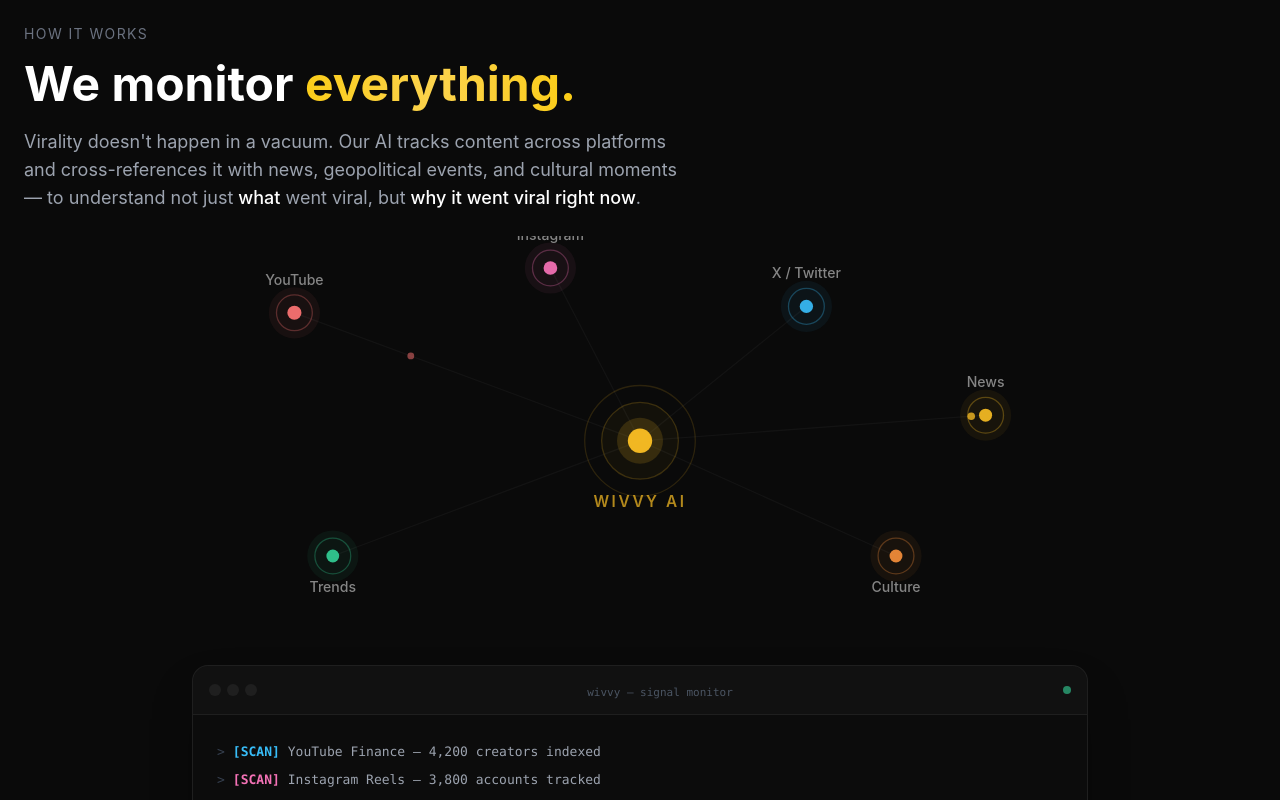
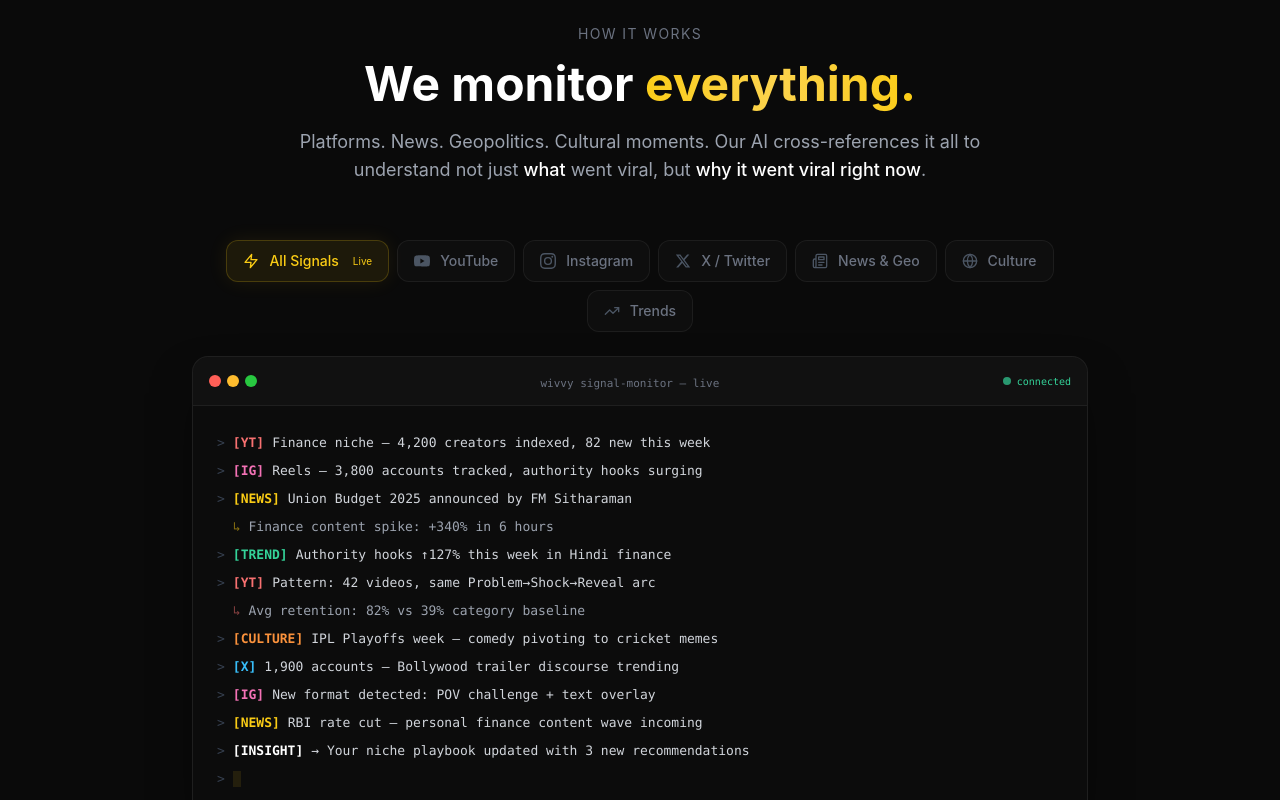
Before and after one commit to Treeback/wivvy-landing, a Next.js app: page / in a window 1280 px wide. Shown: the part 1160-1960 px from the top of the page. Built offline with nearby package versions, Linux system fonts and the light colour scheme.

Commit message:
Rebuild how-it-works as interactive signal monitor with real icons and filterable feed

```diff
--- a/components/Solution.tsx
+++ b/components/Solution.tsx
@@ -1,38 +1,139 @@
 'use client'
 
 import React from 'react'
-import { motion, useInView } from 'framer-motion'
-import { ArrowRight } from 'lucide-react'
+import { motion, AnimatePresence, useInView } from 'framer-motion'
+import { ArrowRight, Newspaper, Globe, TrendingUp, Zap } from 'lucide-react'
 
-/* ── signal network nodes ── */
-const nodes = [
-  { id: 'yt', label: 'YouTube', x: 80, y: 60, color: '#f87171', delay: 0.3 },
-  { id: 'ig', label: 'Instagram', x: 280, y: 25, color: '#f472b6', delay: 0.5 },
-  { id: 'tw', label: 'X / Twitter', x: 480, y: 55, color: '#38bdf8', delay: 0.7 },
-  { id: 'news', label: 'News', x: 620, y: 140, color: '#fbbf24', delay: 0.9 },
-  { id: 'culture', label: 'Culture', x: 550, y: 250, color: '#fb923c', delay: 1.1 },
-  { id: 'trends', label: 'Trends', x: 110, y: 250, color: '#34d399', delay: 1.3 },
+/* ── Platform SVG icons ── */
+function YoutubeIcon({ className }: { className?: string }) {
+  return (
+    <svg viewBox="0 0 24 24" fill="currentColor" className={className}>
+      <path d="M23.498 6.186a3.016 3.016 0 0 0-2.122-2.136C19.505 3.545 12 3.545 12 3.545s-7.505 0-9.377.505A3.017 3.017 0 0 0 .502 6.186C0 8.07 0 12 0 12s0 3.93.502 5.814a3.016 3.016 0 0 0 2.122 2.136c1.871.505 9.376.505 9.376.505s7.505 0 9.377-.505a3.015 3.015 0 0 0 2.122-2.136C24 15.93 24 12 24 12s0-3.93-.502-5.814zM9.545 15.568V8.432L15.818 12l-6.273 3.568z"/>
+    </svg>
+  )
+}
+
+function InstagramIcon({ className }: { className?: string }) {
+  return (
+    <svg viewBox="0 0 24 24" fill="currentColor" className={className}>
+      <path d="M12 2.163c3.204 0 3.584.012 4.85.07 3.252.148 4.771 1.691 4.919 4.919.058 1.265.069 1.645.069 4.849 0 3.205-.012 3.584-.069 4.849-.149 3.225-1.664 4.771-4.919 4.919-1.266.058-1.644.07-4.85.07-3.204 0-3.584-.012-4.849-.07-3.26-.149-4.771-1.699-4.919-4.92-.058-1.265-.07-1.644-.07-4.849 0-3.204.013-3.583.07-4.849.149-3.227 1.664-4.771 4.919-4.919 1.266-.057 1.645-.069 4.849-.069zM12 0C8.741 0 8.333.014 7.053.072 2.695.272.273 2.69.073 7.052.014 8.333 0 8.741 0 12c0 3.259.014 3.668.072 4.948.2 4.358 2.618 6.78 6.98 6.98C8.333 23.986 8.741 24 12 24c3.259 0 3.668-.014 4.948-.072 4.354-.2 6.782-2.618 6.979-6.98.059-1.28.073-1.689.073-4.948 0-3.259-.014-3.667-.072-4.947-.196-4.354-2.617-6.78-6.979-6.98C15.668.014 15.259 0 12 0zm0 5.838a6.162 6.162 0 1 0 0 12.324 6.162 6.162 0 0 0 0-12.324zM12 16a4 4 0 1 1 0-8 4 4 0 0 1 0 8zm6.406-11.845a1.44 1.44 0 1 0 0 2.881 1.44 1.44 0 0 0 0-2.881z"/>
+    </svg>
+  )
+}
+
+function XIcon({ className }: { className?: string }) {
+  return (
+    <svg viewBox="0 0 24 24" fill="currentColor" className={className}>
+      <path d="M18.244 2.25h3.308l-7.227 8.26 8.502 11.24H16.17l-5.214-6.817L4.99 21.75H1.68l7.73-8.835L1.254 2.25H8.08l4.713 6.231zm-1.161 17.52h1.833L7.084 4.126H5.117z"/>
+    </svg>
+  )
+}
+
+/* ── Signal sources ── */
+const sources = [
+  {
+    id: 'all',
+    label: 'All Signals',
+    icon: Zap,
+    iconType: 'lucide' as const,
+    stat: 'Live',
+    color: '#fbbf24',
+    bg: 'bg-yellow-400/[0.08]',
+    border: 'border-yellow-400/20',
+    textColor: 'text-yellow-400',
+  },
+  {
+    id: 'youtube',
+    label: 'YouTube',
+    icon: YoutubeIcon,
+    iconType: 'svg' as const,
+    stat: '4,200 creators',
+    color: '#f87171',
+    bg: 'bg-red-400/[0.08]',
+    border: 'border-red-400/20',
+    textColor: 'text-red-400',
+  },
+  {
+    id: 'instagram',
+    label: 'Instagram',
+    icon: InstagramIcon,
+    iconType: 'svg' as const,
+    stat: '3,800 accounts',
+    color: '#f472b6',
+    bg: 'bg-pink-400/[0.08]',
+    border: 'border-pink-400/20',
+    textColor: 'text-pink-400',
+  },
+  {
+    id: 'twitter',
+    label: 'X / Twitter',
+    icon: XIcon,
+    iconType: 'svg' as const,
+    stat: '1,900 accounts',
+    color: '#38bdf8',
+    bg: 'bg-sky-400/[0.08]',
+    border: 'border-sky-400/20',
+    textColor: 'text-sky-400',
+  },
+  {
+    id: 'news',
+    label: 'News & Geo',
+    icon: Newspaper,
+    iconType: 'lucide' as const,
+    stat: '24/7 monitoring',
+    color: '#fbbf24',
+    bg: 'bg-yellow-400/[0.08]',
+    border: 'border-yellow-400/20',
+    textColor: 'text-yellow-400',
+  },
+  {
+    id: 'culture',
+    label: 'Culture',
+    icon: Globe,
+    iconType: 'lucide' as const,
+    stat: 'IPL, Bollywood...',
+    color: '#fb923c',
+    bg: 'bg-orange-400/[0.08]',
+    border: 'border-orange-400/20',
+    textColor: 'text-orange-400',
+  },
+  {
+    id: 'trends',
+    label: 'Trends',
+    icon: TrendingUp,
+    iconType: 'lucide' as const,
+    stat: 'Real-time',
+    color: '#34d399',
+    bg: 'bg-emerald-400/[0.08]',
+    border: 'border-emerald-400/20',
+    textColor: 'text-emerald-400',
+  },
 ]
-const center = { x: 350, y: 160 }
 
-/* ── terminal feed ── */
+/* ── Feed entries with source tags ── */
 const feedEntries = [
-  { color: 'text-sky-400', prefix: 'SCAN', text: 'YouTube Finance — 4,200 creators indexed', delay: 0 },
-  { color: 'text-pink-400', prefix: 'SCAN', text: 'Instagram Reels — 3,800 accounts tracked', delay: 0.6 },
-  { color: 'text-yellow-400', prefix: 'NEWS', text: 'Union Budget 2025 announced', delay: 1.4 },
-  { color: 'text-yellow-400', prefix: '  ↳', text: 'Finance content spike: +340% in 6 hours', delay: 2.0 },
-  { color: 'text-yellow-400', prefix: '  ↳', text: 'Top hook: "Budget mein ye chhupa hai..."', delay: 2.4 },
-  { color: 'text-emerald-400', prefix: 'TREND', text: 'Authority hooks ↑127% across Hindi finance', delay: 3.2 },
-  { color: 'text-purple-400', prefix: 'PATTERN', text: '42 videos matched — same structure', delay: 4.0 },
-  { color: 'text-purple-400', prefix: '  ↳', text: 'Retention: 82% vs 39% baseline', delay: 4.4 },
-  { color: 'text-orange-400', prefix: 'CULTURE', text: 'IPL Playoffs → cricket meme surge', delay: 5.2 },
-  { color: 'text-sky-400', prefix: 'SCAN', text: 'X/Twitter — 1,900 accounts monitored', delay: 6.0 },
-  { color: 'text-white', prefix: 'INSIGHT', text: 'Playbook updated — 3 new recommendations', delay: 6.8 },
+  { source: 'youtube', color: 'text-red-400', prefix: 'YT', text: 'Finance niche — 4,200 creators indexed, 82 new this week', delay: 0 },
+  { source: 'instagram', color: 'text-pink-400', prefix: 'IG', text: 'Reels — 3,800 accounts tracked, authority hooks surging', delay: 0.5 },
+  { source: 'news', color: 'text-yellow-400', prefix: 'NEWS', text: 'Union Budget 2025 announced by FM Sitharaman', delay: 1.0 },
+  { source: 'news', color: 'text-yellow-400', prefix: '  ↳', text: 'Finance content spike: +340% in 6 hours', delay: 1.4 },
+  { source: 'trends', color: 'text-emerald-400', prefix: 'TREND', text: 'Authority hooks ↑127% this week in Hindi finance', delay: 2.0 },
+  { source: 'youtube', color: 'text-red-400', prefix: 'YT', text: 'Pattern: 42 videos, same Problem→Shock→Reveal arc', delay: 2.6 },
+  { source: 'youtube', color: 'text-red-400', prefix: '  ↳', text: 'Avg retention: 82% vs 39% category baseline', delay: 3.0 },
+  { source: 'culture', color: 'text-orange-400', prefix: 'CULTURE', text: 'IPL Playoffs week — comedy pivoting to cricket memes', delay: 3.6 },
+  { source: 'twitter', color: 'text-sky-400', prefix: 'X', text: '1,900 accounts — Bollywood trailer discourse trending', delay: 4.2 },
+  { source: 'instagram', color: 'text-pink-400', prefix: 'IG', text: 'New format detected: POV challenge + text overlay', delay: 4.8 },
+  { source: 'news', color: 'text-yellow-400', prefix: 'NEWS', text: 'RBI rate cut — personal finance content wave incoming', delay: 5.4 },
+  { source: 'all', color: 'text-white', prefix: 'INSIGHT', text: '→ Your niche playbook updated with 3 new recommendations', delay: 6.0 },
 ]
 
 export default function WhatWeDo() {
+  const [activeSource, setActiveSource] = React.useState('all')
   const ref = React.useRef<HTMLDivElement>(null)
   const isInView = useInView(ref, { once: true, margin: '-80px' })
+
+  const filteredEntries = activeSource === 'all'
+    ? feedEntries
+    : feedEntries.filter((e) => e.source === activeSource || e.source === 'all')
 
   return (
     <section className="py-24 relative overflow-hidden" id="how-it-works">
@@ -43,195 +144,98 @@
           initial={{ opacity: 0, y: 20 }}
           whileInView={{ opacity: 1, y: 0 }}
           viewport={{ once: true }}
-          className="max-w-4xl mb-6"
+          className="text-center max-w-3xl mx-auto mb-14"
         >
           <p className="text-sm text-gray-500 uppercase tracking-widest mb-4">How it works</p>
           <h2 className="text-3xl md:text-4xl lg:text-5xl font-bold text-white leading-tight mb-5">
             We monitor
             <span className="text-gradient-yellow"> everything.</span>
           </h2>
-          <p className="text-gray-400 text-lg max-w-2xl">
-            Virality doesn&apos;t happen in a vacuum. Our AI tracks content across platforms and
-            cross-references it with news, geopolitical events, and cultural moments — to
-            understand not just <em className="text-white not-italic font-medium">what</em> went viral, but <em className="text-white not-italic font-medium">why it went viral right now</em>.
+          <p className="text-gray-400 text-lg">
+            Platforms. News. Geopolitics. Cultural moments.
+            Our AI cross-references it all to understand not just <em className="text-white not-italic font-medium">what</em> went viral,
+            but <em className="text-white not-italic font-medium">why it went viral right now</em>.
           </p>
         </motion.div>
 
-        {/* ── Animated Signal Network ── */}
-        <motion.div
-          initial={{ opacity: 0 }}
-          whileInView={{ opacity: 1 }}
+        {/* ── Source selector cards ── */}
+        <div className="flex flex-wrap justify-center gap-2 mb-6 max-w-4xl mx-auto">
+          {sources.map((source, i) => {
+            const isActive = activeSource === source.id
+            const Icon = source.icon
+            return (
+              <motion.button
+                key={source.id}
+                initial={{ opacity: 0, y: 15 }}
+                whileInView={{ opacity: 1, y: 0 }}
                 viewport={{ once: true }}
-          transition={{ duration: 0.8 }}
-          className="max-w-4xl mx-auto mb-8 hidden md:block"
+                transition={{ delay: 0.1 + i * 0.05 }}
+                onClick={() => setActiveSource(source.id)}
+                className={`flex items-center gap-2.5 px-4 py-2.5 rounded-xl border transition-all duration-300 ${
+                  isActive
+                    ? `${source.bg} ${source.border} ${source.textColor}`
+                    : 'border-white/[0.06] bg-white/[0.02] text-gray-500 hover:bg-white/[0.04] hover:border-white/[0.1]'
+                }`}
+                style={isActive ? { boxShadow: `0 0 20px ${source.color}15` } : {}}
               >
-          <svg viewBox="0 0 700 310" className="w-full h-auto" fill="none">
-            {/* Connection lines from nodes to center */}
-            {nodes.map((node) => (
-              <g key={node.id}>
-                {/* Static line */}
-                <motion.line
-                  x1={node.x} y1={node.y}
-                  x2={center.x} y2={center.y}
-                  stroke="white" strokeOpacity={0.04} strokeWidth={1}
-                  initial={{ pathLength: 0 }}
-                  whileInView={{ pathLength: 1 }}
-                  viewport={{ once: true }}
-                  transition={{ delay: node.delay, duration: 0.6 }}
-                />
-                {/* Animated particle along line */}
-                <motion.circle
-                  r={3}
-                  fill={node.color}
-                  opacity={0.7}
-                  initial={{ cx: node.x, cy: node.y }}
-                  animate={{
-                    cx: [node.x, center.x],
-                    cy: [node.y, center.y],
-                    opacity: [0.8, 0],
-                    r: [3, 2],
-                  }}
-                  transition={{
-                    duration: 2.5,
-                    delay: node.delay + 0.8,
-                    repeat: Infinity,
-                    repeatDelay: 1.5 + Math.random() * 2,
-                    ease: 'easeIn',
-                  }}
-                />
-                {/* Second particle offset */}
-                <motion.circle
-                  r={2}
-                  fill={node.color}
-                  opacity={0.5}
-                  initial={{ cx: node.x, cy: node.y }}
-                  animate={{
-                    cx: [node.x, center.x],
-                    cy: [node.y, center.y],
-                    opacity: [0.6, 0],
-                  }}
-                  transition={{
-                    duration: 2,
-                    delay: node.delay + 2.5,
-                    repeat: Infinity,
-                    repeatDelay: 2 + Math.random() * 2,
-                    ease: 'easeIn',
-                  }}
-                />
-              </g>
-            ))}
-
-            {/* Outer nodes */}
-            {nodes.map((node) => (
-              <motion.g
-                key={`node-${node.id}`}
-                initial={{ opacity: 0, scale: 0 }}
-                whileInView={{ opacity: 1, scale: 1 }}
-                viewport={{ once: true }}
-                transition={{ delay: node.delay, type: 'spring', stiffness: 120 }}
+                <Icon className={`w-4 h-4 ${isActive ? source.textColor : 'text-gray-600'} transition-colors`} />
+                <span className="text-sm font-medium">{source.label}</span>
+                {isActive && (
+                  <motion.span
+                    initial={{ opacity: 0, scale: 0.8 }}
+                    animate={{ opacity: 1, scale: 1 }}
+                    className="text-[10px] opacity-60 ml-1"
                   >
-                {/* Glow */}
-                <circle cx={node.x} cy={node.y} r={20} fill={node.color} opacity={0.06} />
-                {/* Ring */}
-                <circle cx={node.x} cy={node.y} r={14} fill="none" stroke={node.color} strokeWidth={1} strokeOpacity={0.3} />
-                {/* Dot */}
-                <motion.circle
-                  cx={node.x} cy={node.y} r={5}
-                  fill={node.color}
-                  animate={{ r: [5, 6, 5], opacity: [0.9, 1, 0.9] }}
-                  transition={{ duration: 2, repeat: Infinity, ease: 'easeInOut', delay: node.delay * 0.5 }}
-                />
-                {/* Label */}
-                <text
-                  x={node.x}
-                  y={node.y + (node.y < center.y ? -22 : 28)}
-                  textAnchor="middle"
-                  fill="white"
-                  opacity={0.5}
-                  fontSize={11}
-                  fontFamily="Inter, system-ui, sans-serif"
-                  fontWeight={500}
-                >
-                  {node.label}
-                </text>
-              </motion.g>
-            ))}
-
-            {/* Center node — Wivvy AI */}
-            <motion.g
-              initial={{ opacity: 0, scale: 0 }}
-              whileInView={{ opacity: 1, scale: 1 }}
-              viewport={{ once: true }}
-              transition={{ delay: 0.2, type: 'spring', stiffness: 80 }}
-            >
-              {/* Outer glow pulse */}
-              <motion.circle
-                cx={center.x} cy={center.y} r={40}
-                fill="none" stroke="#fbbf24" strokeWidth={1}
-                animate={{ r: [40, 48, 40], strokeOpacity: [0.1, 0.2, 0.1] }}
-                transition={{ duration: 3, repeat: Infinity, ease: 'easeInOut' }}
-              />
-              {/* Mid ring */}
-              <circle cx={center.x} cy={center.y} r={30} fill="#fbbf24" opacity={0.04} />
-              <circle cx={center.x} cy={center.y} r={30} fill="none" stroke="#fbbf24" strokeWidth={1} strokeOpacity={0.2} />
-              {/* Core */}
-              <circle cx={center.x} cy={center.y} r={18} fill="#fbbf24" opacity={0.15} />
-              <motion.circle
-                cx={center.x} cy={center.y} r={8}
-                fill="#fbbf24"
-                animate={{ r: [8, 10, 8], opacity: [0.8, 1, 0.8] }}
-                transition={{ duration: 2, repeat: Infinity, ease: 'easeInOut' }}
-              />
-              {/* Label */}
-              <text
-                x={center.x}
-                y={center.y + 52}
-                textAnchor="middle"
-                fill="#fbbf24"
-                opacity={0.7}
-                fontSize={12}
-                fontFamily="Inter, system-ui, sans-serif"
-                fontWeight={600}
-                letterSpacing={2}
-              >
-                WIVVY AI
-              </text>
-            </motion.g>
-          </svg>
-        </motion.div>
+                    {source.stat}
+                  </motion.span>
+                )}
+              </motion.button>
+            )
+          })}
+        </div>
 
         {/* ── Terminal ── */}
         <motion.div
           ref={ref}
-          initial={{ opacity: 0, y: 30 }}
+          initial={{ opacity: 0, y: 20 }}
           whileInView={{ opacity: 1, y: 0 }}
           viewport={{ once: true }}
-          transition={{ delay: 0.1 }}
           className="max-w-4xl mx-auto"
         >
-          <div className="rounded-2xl border border-white/[0.08] bg-[#0C0C0C] overflow-hidden shadow-2xl shadow-black/40">
+          <div className="rounded-2xl border border-white/[0.08] bg-[#0C0C0C] overflow-hidden shadow-2xl shadow-black/50">
             {/* Chrome */}
             <div className="flex items-center gap-2 px-4 py-3 border-b border-white/[0.06] bg-white/[0.02]">
               <div className="flex gap-1.5">
-                <div className="w-3 h-3 rounded-full bg-white/[0.06]" />
-                <div className="w-3 h-3 rounded-full bg-white/[0.06]" />
-                <div className="w-3 h-3 rounded-full bg-white/[0.06]" />
+                <div className="w-3 h-3 rounded-full bg-[#ff5f57]" />
+                <div className="w-3 h-3 rounded-full bg-[#febc2e]" />
+                <div className="w-3 h-3 rounded-full bg-[#28c840]" />
               </div>
               <div className="flex-1 text-center">
-                <span className="text-[11px] text-gray-600 font-mono">wivvy — signal monitor</span>
+                <span className="text-[11px] text-gray-500 font-mono">wivvy signal-monitor — live</span>
               </div>
+              <div className="flex items-center gap-1.5">
                 <div className="w-2 h-2 rounded-full bg-emerald-400 animate-pulse" />
+                <span className="text-[10px] text-emerald-400 font-mono">connected</span>
+              </div>
             </div>
 
             {/* Body */}
-            <div className="p-5 md:p-6 font-mono text-[13px] leading-loose h-[380px] overflow-hidden relative">
-              <div className="space-y-0.5">
-                {feedEntries.map((entry, i) => (
+            <div className="p-5 md:p-6 font-mono text-[13px] leading-loose min-h-[340px] relative">
+              <AnimatePresence mode="wait">
                 <motion.div
-                    key={i}
-                    initial={{ opacity: 0, y: 8 }}
-                    animate={isInView ? { opacity: 1, y: 0 } : {}}
-                    transition={{ delay: entry.delay, duration: 0.3 }}
+                  key={activeSource}
+                  initial={{ opacity: 0 }}
+                  animate={{ opacity: 1 }}
+                  exit={{ opacity: 0 }}
+                  transition={{ duration: 0.2 }}
+                  className="space-y-0.5"
+                >
+                  {filteredEntries.map((entry, i) => (
+                    <motion.div
+                      key={`${activeSource}-${i}`}
+                      initial={{ opacity: 0, x: -10 }}
+                      animate={isInView ? { opacity: 1, x: 0 } : {}}
+                      transition={{ delay: i * 0.12, duration: 0.25 }}
                       className="flex gap-0"
                     >
                       {entry.prefix.startsWith('  ') ? (
@@ -244,16 +248,18 @@
                         <>
                           <span className="text-gray-700 select-none mr-2">&gt;</span>
                           <span className={`${entry.color} font-semibold mr-2`}>[{entry.prefix}]</span>
-                        <span className="text-gray-400">{entry.text}</span>
+                          <span className="text-gray-300">{entry.text}</span>
                         </>
                       )}
                     </motion.div>
                   ))}
+
+                  {/* Cursor */}
                   <motion.div
                     initial={{ opacity: 0 }}
-                  animate={isInView ? { opacity: 1 } : {}}
-                  transition={{ delay: 7.5 }}
-                  className="flex items-center gap-2 mt-2"
+                    animate={{ opacity: 1 }}
+                    transition={{ delay: filteredEntries.length * 0.12 + 0.3 }}
+                    className="flex items-center gap-2 mt-3"
                   >
                     <span className="text-gray-700 select-none">&gt;</span>
                     <motion.span
@@ -262,24 +268,9 @@
                       className="w-2 h-4 bg-yellow-400/70 inline-block"
                     />
                   </motion.div>
+                </motion.div>
+              </AnimatePresence>
             </div>
-              <div className="absolute top-0 left-0 right-0 h-4 bg-gradient-to-b from-[#0C0C0C] to-transparent pointer-events-none" />
-            </div>
-          </div>
-
-          {/* Legend */}
-          <div className="flex flex-wrap gap-3 mt-4 justify-center">
-            {[
-              { label: 'Platforms', color: 'text-sky-400 border-sky-400/20' },
-              { label: 'News', color: 'text-yellow-400 border-yellow-400/20' },
-              { label: 'Trends', color: 'text-emerald-400 border-emerald-400/20' },
-              { label: 'Patterns', color: 'text-purple-400 border-purple-400/20' },
-              { label: 'Culture', color: 'text-orange-400 border-orange-400/20' },
-            ].map((tag) => (
-              <span key={tag.label} className={`text-[10px] font-mono uppercase tracking-widest px-2.5 py-1 rounded-full border ${tag.color}`}>
-                {tag.label}
-              </span>
-            ))}
           </div>
 
           {/* CTA */}
```
Lines whose indentation alone changed are shown as unchanged.
